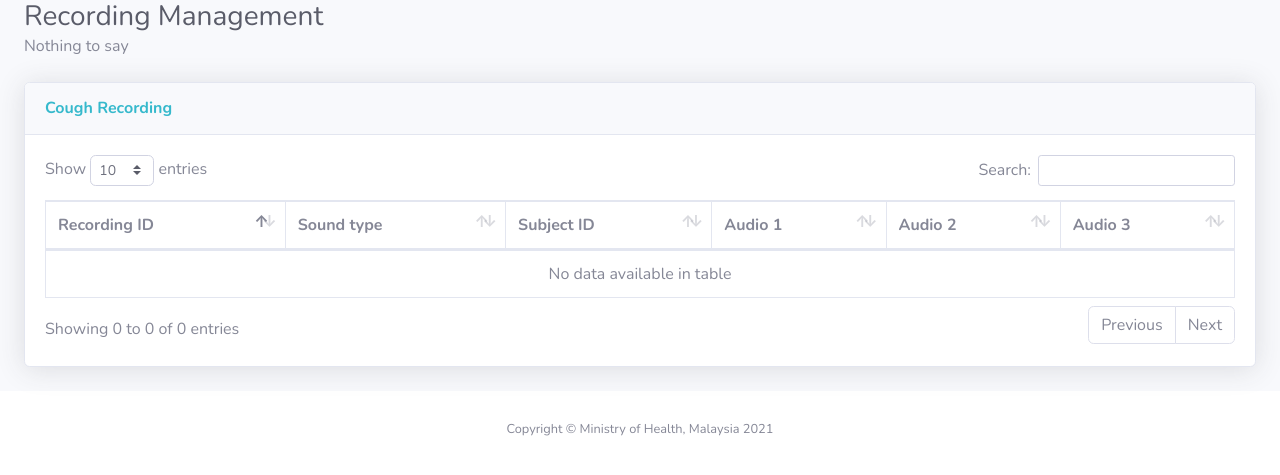
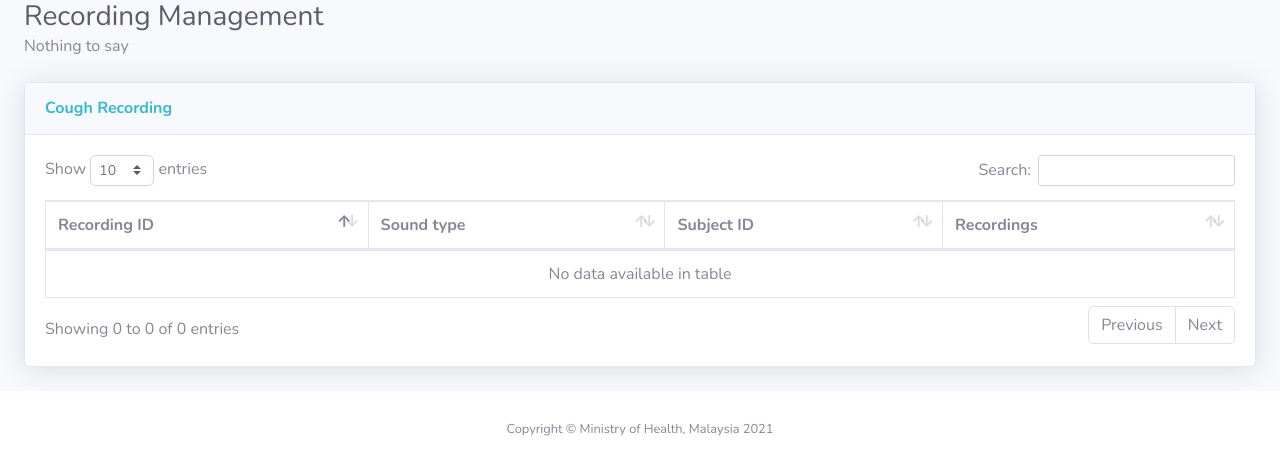
Before and after one commit to Infront-Development/nih-cough-sound, a Django app: page /recording/viewRecording in a window 1280 px wide. Shown: the top 475 px of the page. Run offline with Django 3.2, Linux system fonts and the light colour scheme; data that the repository does not hold is empty; parts of the project's set-up code (start-up, migrations or seed data) failed here and were passed over; some libraries are stand-ins or nearby versions.

Commit message:
added recording dashboard display

```diff
--- a/questionnaire/templates/record.html
+++ b/questionnaire/templates/record.html
@@ -1,5 +1,13 @@
 {% extends 'base.html' %}
 {% load static %}
+
+{% block css %}
+<style>
+  audio{
+    margin: 0.4rem;
+  }
+</style>
+{% endblock %}
 {% block content_container %}
 
 <title>Recording Management</title>
@@ -20,9 +28,8 @@
             <th>Sound type</th>
             <th>Subject ID</th>
 
-            <th> Audio 1</th>
-            <th> Audio 2</th>
-            <th> Audio 3</th>
+            <th> Recordings </th>
+
 
 
             <!-- <th>Action</th> -->
@@ -35,10 +42,10 @@
                     <td>{{ record.id }}</td>
                     <td>{{ record.sound_type }}</td>
                     <td>{{ record.subjects }}</td>
-                    <td>{{ record.audio1.url }}</td>
-                    <td>{{ record.audio2.url }}</td>
-                    <td>{{ record.audio3.url }}</td>
-
+                    <td> {% autoescape off %}
+                      {{ record.get_audio_html_tags }}
+                      {% endautoescape %}
+                    </td>
                 </tr>
             {% endfor %}
         </tbody>
@@ -48,33 +55,33 @@
 </div>
 
 <script>
-  $(document).ready(function() {
-     // Init product table
-     const csrftoken = Cookies.get('csrftoken');
-     $('#dataTable').DataTable(
-     {
-         "processing" : true,
-         "serverSide" : true,
-         "select" : true,
-         "ajax" : {
-             url : '/api/products/pagination/',
-             type : 'POST',
-             beforeSend: function (request) {
-                 request.setRequestHeader("X-CSRFToken", csrftoken);
-             }
-         },
+  // $(document).ready(function() {
+  //    // Init product table
+  //    const csrftoken = Cookies.get('csrftoken');
+  //    $('#dataTable').DataTable(
+  //    {
+  //        "processing" : true,
+  //        "serverSide" : true,
+  //        "select" : true,
+  //        "ajax" : {
+  //            url : '/api/products/pagination/',
+  //            type : 'POST',
+  //            beforeSend: function (request) {
+  //                request.setRequestHeader("X-CSRFToken", csrftoken);
+  //            }
+  //        },
 
-         "columns" : [
-             {"data" : "id", "width": "50%"},
-             {"data" : "sound_type"},
-             {"data" : "subject_id",
-             {"data" : "audio1", "width" : "50%"},
-             {"data" : "audio2", "width" : "50%"},
-             {"data" : "audio3", "width" : "50%"},
-         ]
-     }
-          );}
-   );
+  //        "columns" : [
+  //            {"data" : "id", "width": "50%"},
+  //            {"data" : "sound_type"},
+  //            {"data" : "subject_id"},
+  //            {"data" : "audio1", "width" : "50%"},
+  //            {"data" : "audio2", "width" : "50%"},
+  //            {"data" : "audio3", "width" : "50%"},
+  //        ]
+  //    }
+  //         );}
+  //  );
 </script>
 
 {% endblock content_container %}
--- a/recording/models.py
+++ b/recording/models.py
@@ -44,3 +44,7 @@ class AudioRecordSample(models.Model):
     audio3 = models.FileField(upload_to=upload_to_audio_3)
     sound_type = models.CharField(max_length=10, choices=CHOICES) # Cough or Breathing
     subjects = models.ForeignKey(Subjects,on_delete=models.CASCADE)
+
+    @property
+    def get_audio_html_tags(self):
+        return f"<div> <audio controls src='{self.audio1.url}'></audio> <audio controls src='{self.audio2.url}'></audio> <audio controls src='{self.audio3.url}'> </audio> </div> "
--- a/templates/base.html
+++ b/templates/base.html
@@ -15,6 +15,9 @@
     <!-- Custom styles for this template-->
     <link href="{% static 'css/sb-admin-2.css' %}" rel="stylesheet">
     <link href="{% static 'vendor/datatables/dataTables.bootstrap4.css'%}" rel="stylesheet">
+
+    {% block css %}
+    {% endblock %}
 
 </head>
 
```
Also changed, not shown: recording/views.py (+10 -0 lines).
